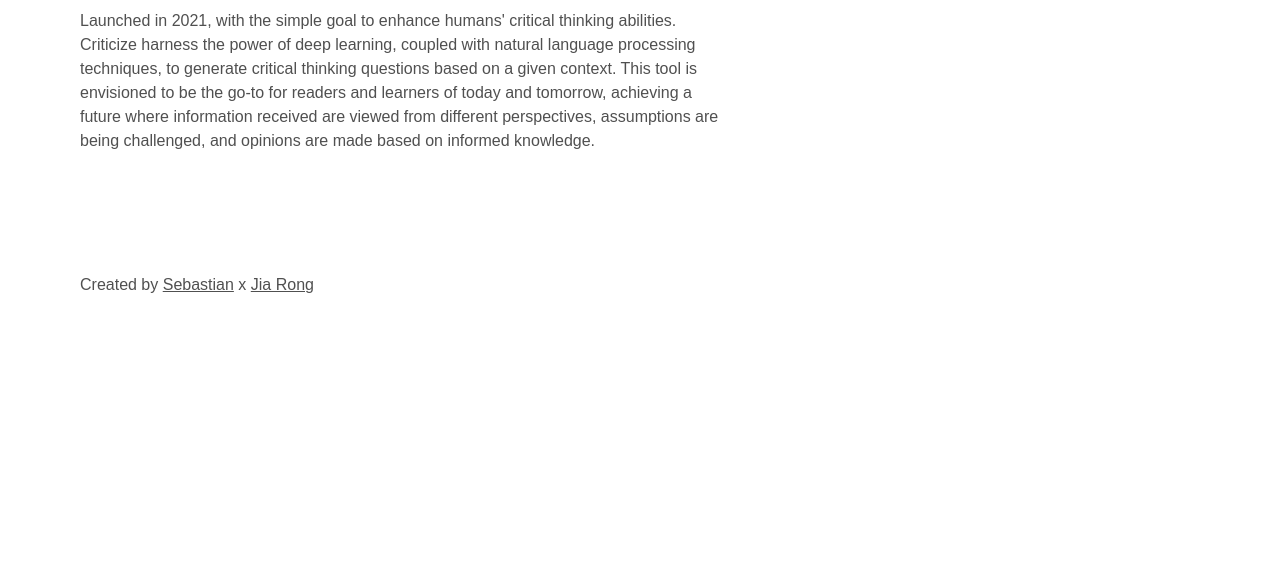
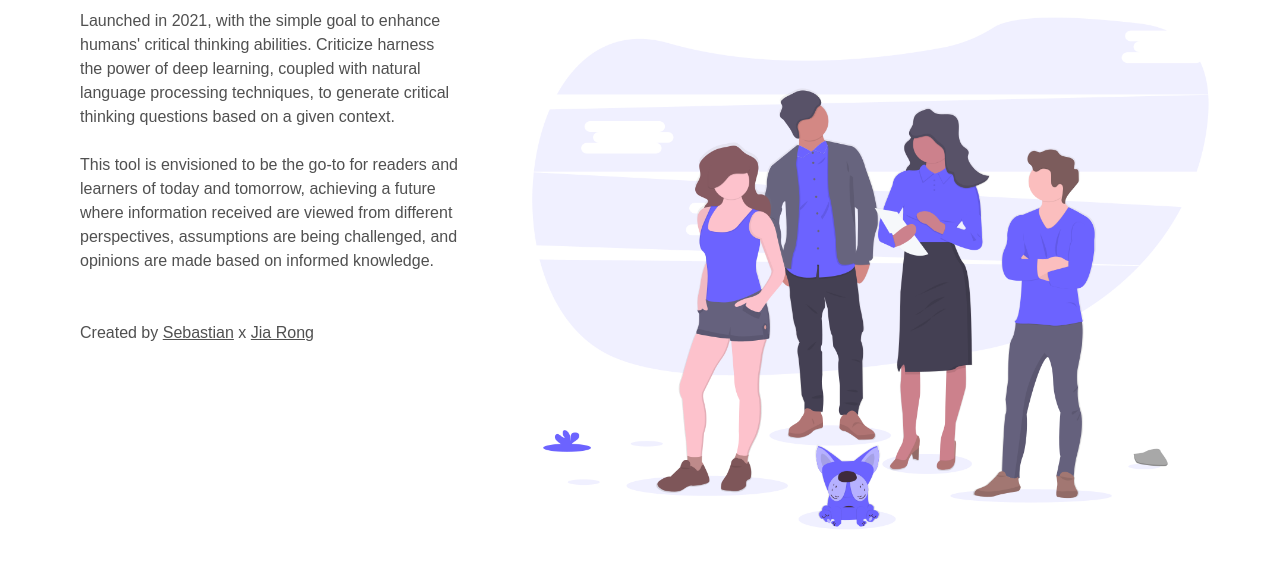
Before and after one commit to sebbycake/criticize-FE, a Gatsby site: page /about in a window 1280 px wide. Shown: the part 158-726 px from the top of the page. Built offline with nearby package versions, Linux system fonts and the light colour scheme; Gatsby itself is replaced by a stand-in of ours.

Commit message:
edited about us page

```diff
--- a/src/pages/about.js
+++ b/src/pages/about.js
@@ -1,6 +1,7 @@
 import React from "react"
 import Layout from "../components/layout"
 import { Helmet } from "react-helmet"
+import team from "../../static/images/team_spirit.png"
 
 const AboutPage = () => (
     <Layout>
@@ -9,23 +10,30 @@
             <title>About | Criticize</title>
         </Helmet>
 
-        <section className="index-section">
+        <section className="outer-container">
+
+            <div className="index-section">
                 <h2 className="index-header">/about</h2>
                 <p className="index-content">
                     Launched in 2021, with the simple goal to enhance humans' critical thinking abilities.
                     Criticize harness the power of deep learning, coupled with natural language processing
-            techniques, to generate critical thinking questions based on a given context. This tool is
+                    techniques, to generate critical thinking questions based on a given context.
+                    <br/><br/>
+                    This tool is
                     envisioned to be the go-to for readers and learners of today and tomorrow, achieving a
                     future where information received are viewed from different perspectives, assumptions
                     are being challenged, and opinions are made based on informed knowledge.
                     <br/>
                     <br/>
                     <br/>
-            <br/>
-            <br/>
-            <br/>
                     Created by <u>Sebastian</u> x <u>Jia Rong</u>
                 </p>
+            </div>
+
+            <div>
+                <img className="responsive-img" src={team} alt="Landing Image" />
+            </div>
+
         </section>
 
     </Layout>
--- a/src/styles/index.css
+++ b/src/styles/index.css
@@ -12,7 +12,7 @@
 
 .index-section {
     margin-left: 20px;
-    width: 80%;
+    width: 90%;
 }
 
 .index-content {
@@ -23,6 +23,11 @@
     line-height: 1.5;
 }
 
+.responsive-img {
+    /* margin-top: 20px; */
+    max-width: 100%;
+    height: auto;
+}
 
 @media (min-width: 468px) {
 
@@ -35,4 +40,8 @@
     .index-content {
         font-size: 16px;
     }
+
+    .outer-container {
+        display: flex;
+    }
 }
```
Also changed, not shown: static/images/team_spirit.png (added). Lines whose indentation alone changed are shown as unchanged.
